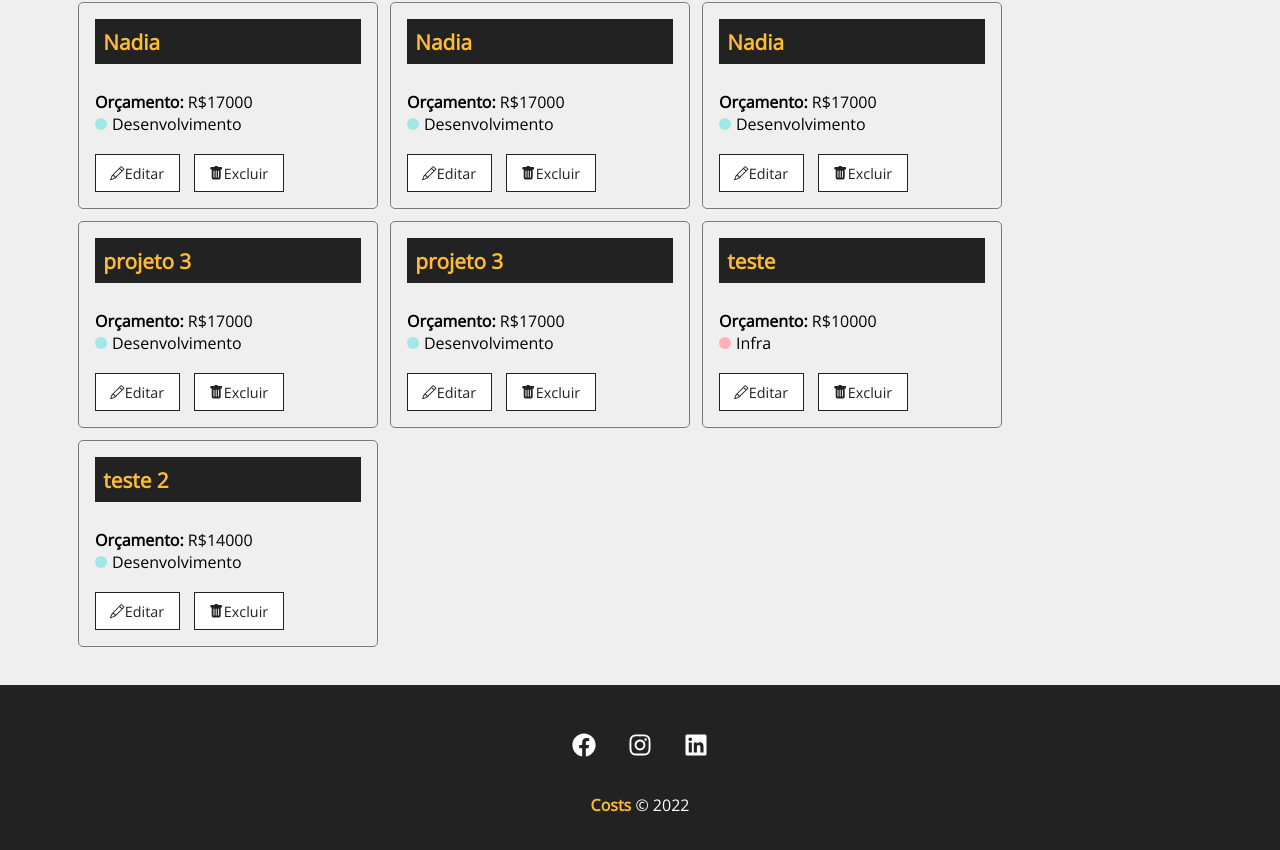
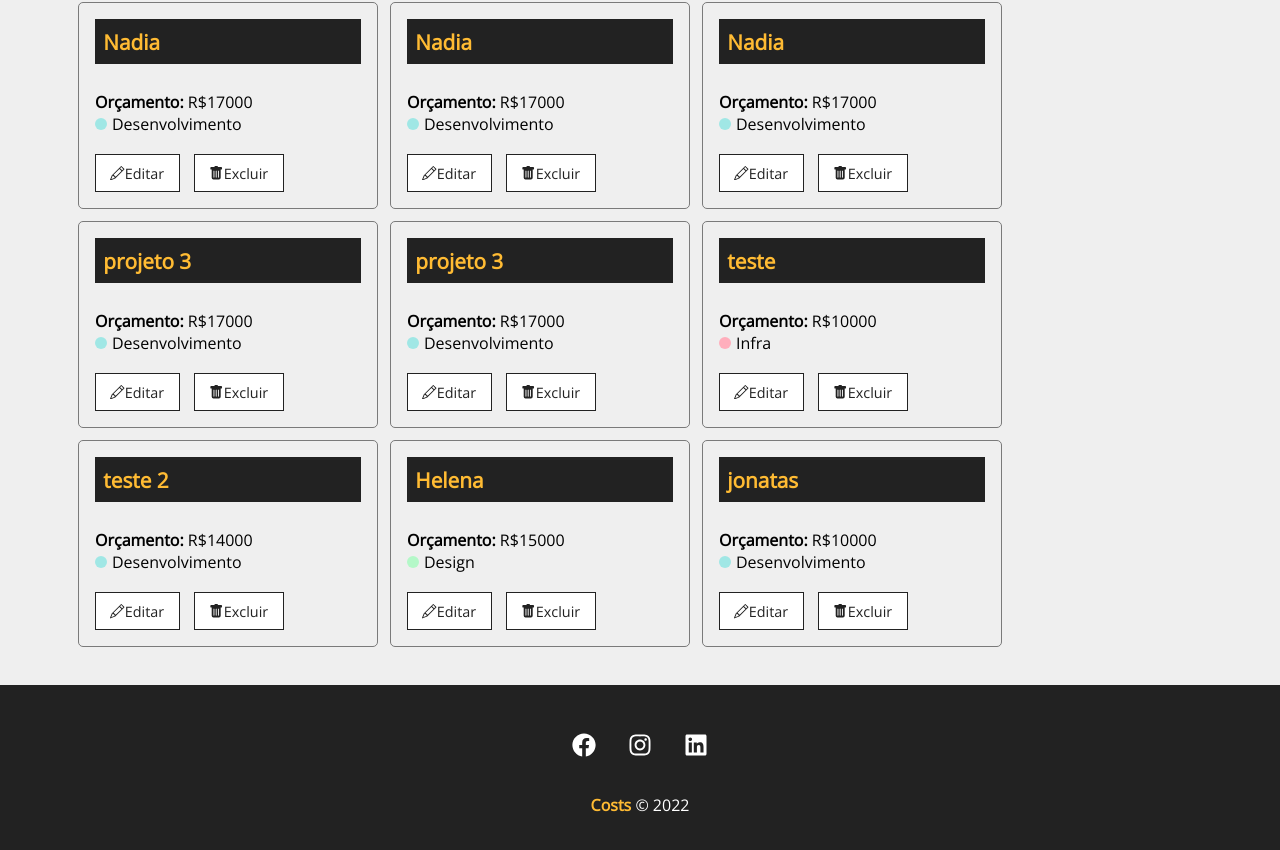
Before and after one commit to Nadiamizael/Estudos-React-Costs, a React (Create React App) app: page /projects in a window 1280 px wide. Shown: the part 650-1500 px from the top of the page. Built offline with nearby package versions, Linux system fonts and the light colour scheme; data requests are answered from the project's data file; a web font is replaced by a local one.

Commit message:
✨feat: add loading component

```diff
--- a/db.json
+++ b/db.json
@@ -142,6 +142,28 @@
       "cost": 0,
       "services": [],
       "id": 13
+    },
+    {
+      "name": "Helena ",
+      "budget": "15000",
+      "category": {
+        "id": "3",
+        "name": "Design"
+      },
+      "cost": 0,
+      "services": [],
+      "id": 14
+    },
+    {
+      "name": "jonatas",
+      "budget": "10000",
+      "category": {
+        "id": "2",
+        "name": "Desenvolvimento"
+      },
+      "cost": 0,
+      "services": [],
+      "id": 15
     }
   ],
   "categories": [
--- /dev/null
+++ b/src/components/layout/Loading.js
@@ -0,0 +1,12 @@
+import loading from "../../img/loading.svg";
+import styles from "./Loading.module.css";
+
+function Loading() {
+  return (
+    <div className={styles.loader_container}>
+      <img className={styles.loader} src={loading} alt="Loading" />
+    </div>
+  );
+}
+
+export default Loading;
--- /dev/null
+++ b/src/components/layout/Loading.module.css
@@ -0,0 +1,11 @@
+.loader_container {
+  width: 100%;
+  height: 100%;
+  display: flex;
+  justify-content: center;
+  align-items: center;
+}
+
+.loader {
+  width: 50px;
+}
--- a/src/components/pages/Projects.js
+++ b/src/components/pages/Projects.js
@@ -4,6 +4,7 @@
 
 import Message from "../layout/Message";
 import Container from "../layout/Container";
+import Loading from "../layout/Loading";
 import LinkButton from "../layout/LinkButton";
 import ProjectCard from "../project/ProjectCard";
 
@@ -11,6 +12,7 @@
 
 function Projects() {
   const [projects, setProjects] = useState([]);
+  const [removeLoading, setRemoveLoading] = useState(false);
 
   const location = useLocation();
   let message = "";
@@ -19,6 +21,7 @@
   }
 
   useEffect(() => {
+    setTimeout(() => {
       fetch("http://localhost:5000/projects", {
         method: "GET",
         headers: {
@@ -28,9 +31,11 @@
         .then((resp) => resp.json())
         .then((data) => {
           setProjects(data);
+          setRemoveLoading(true);
         })
 
         .catch((err) => console.log(err));
+    }, 300);
   }, []);
 
   return (
@@ -52,6 +57,10 @@
               key={project.id}
             />
           ))}
+        {!removeLoading && <Loading />}
+        {removeLoading && projects.length === 0 && (
+          <p>Não há projetos cadastrados! </p>
+        )}
       </Container>
     </div>
   );
```
Lines whose indentation alone changed are shown as unchanged.
